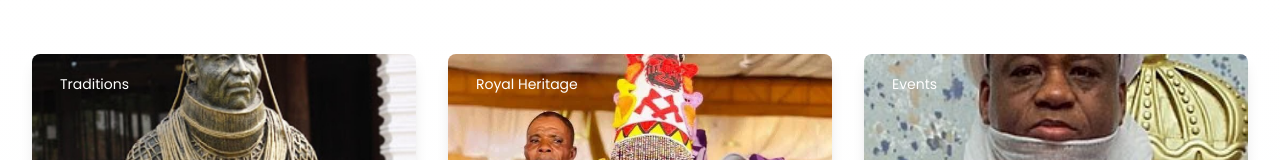
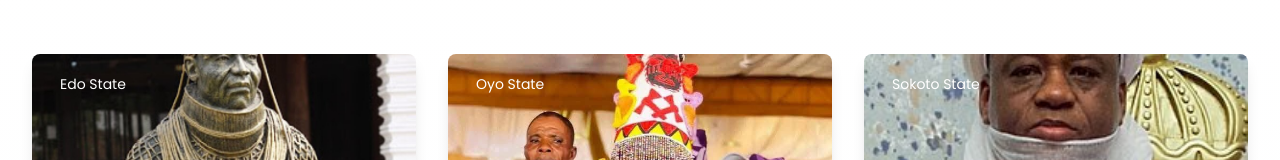
Before and after one commit to Leaders-Network/obaoflagos, a Next.js app: page / in a window 1280 px wide. Shown: the part 346-506 px from the top of the page. Built offline with nearby package versions, Linux system fonts and the light colour scheme; a web font is replaced by a local one.

Commit message:
made changes

```diff
--- a/src/app/components/Body.jsx
+++ b/src/app/components/Body.jsx
@@ -13,7 +13,7 @@ export default function Body() {
       date: "March 15, 2024",
       image: "/images/ObaofBenin.jpg",
       author: "His Royal Majesty",
-      category: "Traditions",
+      category: "Edo State",
       excerpt:
         "Discover the rich cultural heritage and beautiful traditions of Yoruba wedding ceremonies, from the engagement ceremony (Idana) to the grand reception. Learn about the significance of each ritual and how the palace preserves these sacred traditions...",
     },
@@ -22,7 +22,7 @@ export default function Body() {
       date: "March 10, 2024",
       image: "/images/alaafinOyo.jpg",
       author: "Palace Historian",
-      category: "Royal Heritage",
+      category: "Oyo State",
       excerpt:
         "Explore the symbolic significance and historical importance of the sacred crown worn by the Oba of Lagos. Dating back centuries, this royal artifact represents the spiritual and cultural authority bestowed upon the throne...",
     },
@@ -31,7 +31,7 @@ export default function Body() {
       date: "March 5, 2024",
       image: "/images/sultan.jpg",
       author: "Cultural Affairs Office",
-      category: "Events",
+      category: "Sokoto State",
       excerpt:
         "Experience the vibrant celebrations and festivals that make Lagos a cultural powerhouse. From the Eyo Festival to the annual Oba's Palace celebrations, discover how these events unite our community...",
     },
@@ -40,7 +40,7 @@ export default function Body() {
       date: "February 28, 2024",
       image: "/images/oniofife.jpg",
       author: "Palace Secretary",
-      category: "Governance",
+      category: "Osun State",
       excerpt:
         "Understanding the vital role of traditional leadership in contemporary Lagos society. How the palace bridges the gap between ancient wisdom and modern governance...",
     },
@@ -49,7 +49,7 @@ export default function Body() {
       date: "February 20, 2024",
       image: "/images/ibadan.jpg",
       author: "Royal Architect",
-      category: "Architecture",
+      category: "Oyo State",
       excerpt:
         "Delve into the architectural marvel that is the Oba's Palace. Each carving, column, and courtyard tells a story of our people's artistic excellence...",
     },
@@ -58,7 +58,7 @@ export default function Body() {
       date: "February 15, 2024",
       image: "/images/sankano.png",
       author: "Chief Protocol Officer",
-      category: "Protocol",
+      category: "Kano State",
       excerpt:
         "Learn about the proper protocols and customs observed in the royal court. From greetings to ceremonies, these traditions maintain the dignity of the throne...",
     },
--- a/src/app/pages/blog/page.jsx
+++ b/src/app/pages/blog/page.jsx
@@ -10,7 +10,7 @@ export default function page() {
       date: "March 15, 2024",
       image: "/images/ObaofBenin.jpg",
       author: "His Royal Majesty",
-      category: "Traditions",
+      category: "Edo State ",
       excerpt:
         "Discover the rich cultural heritage and beautiful traditions of Yoruba wedding ceremonies, from the engagement ceremony (Idana) to the grand reception. Learn about the significance of each ritual and how the palace preserves these sacred traditions...",
     },
```
